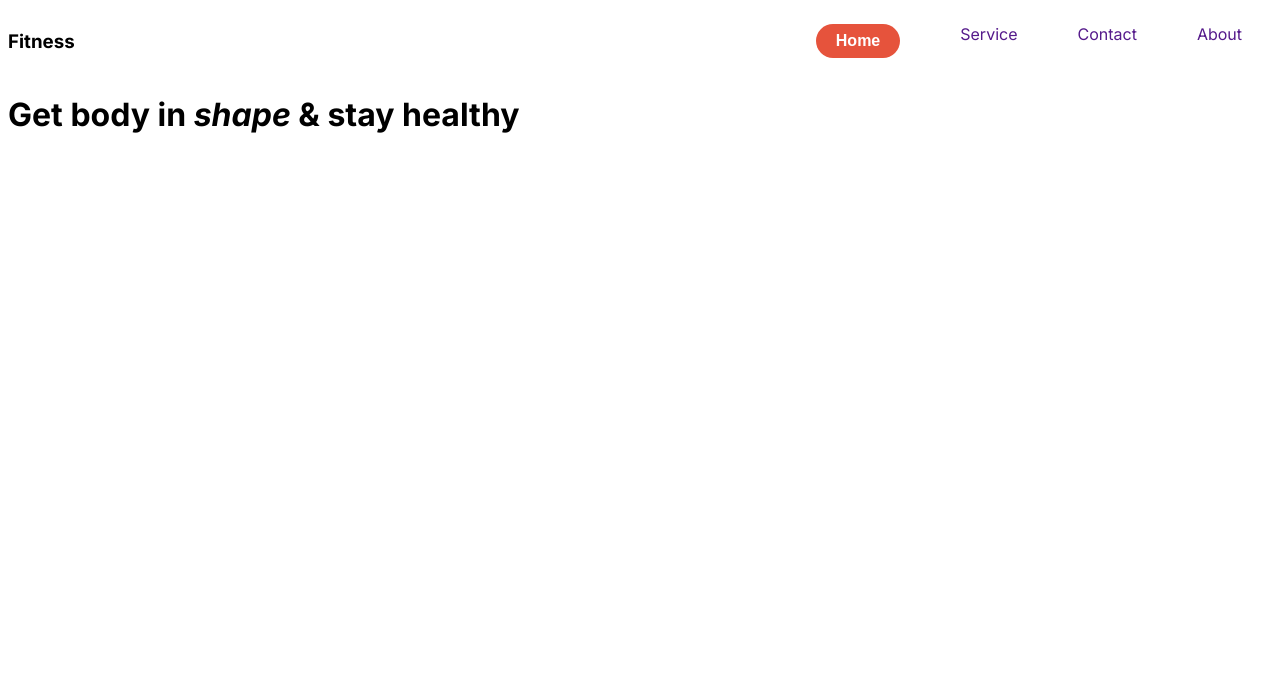
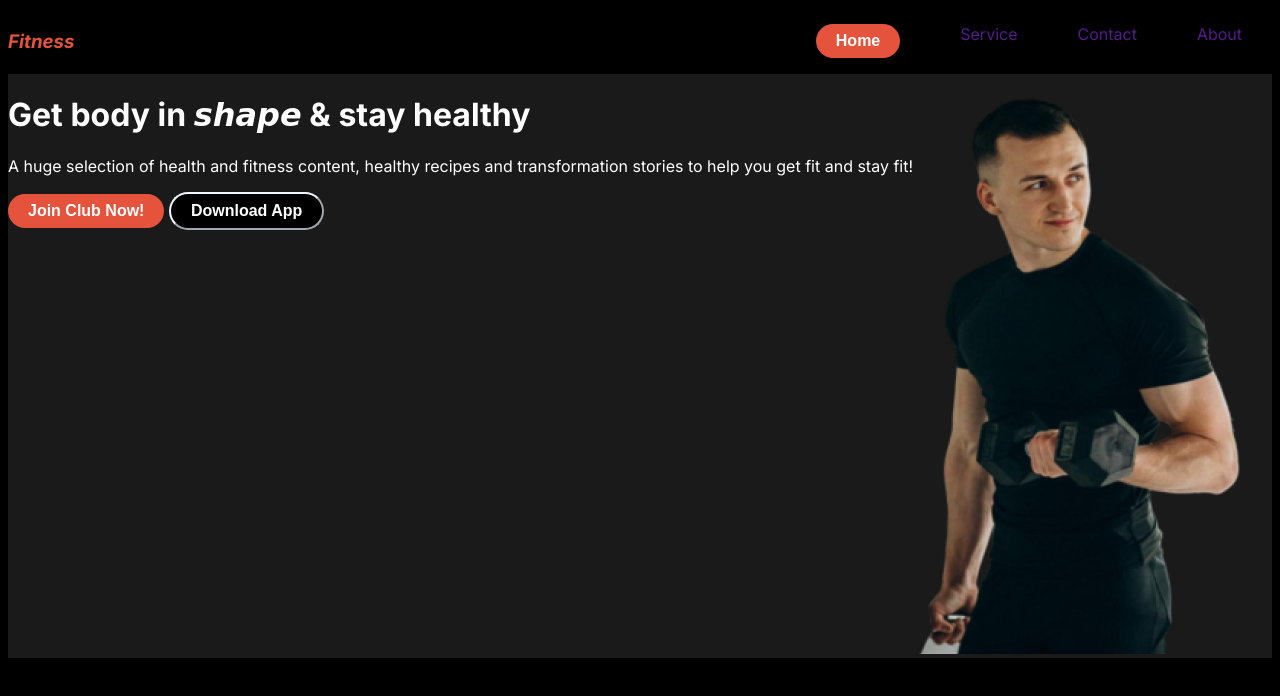
Before and after one commit to Abidazzle/Assignment2, a plain HTML site: page index.html in a window 1280 px wide. Drawn offline with Linux system fonts and the light colour scheme.

Commit message:
adjustment done

```diff
--- a/index.html
+++ b/index.html
@@ -6,10 +6,10 @@
     <title>Assignment02</title>
     <link rel="stylesheet" href="styles/styles.css">
 </head>
-<body class="inter-assignment">
+<body class="inter-assignment all-text bg">
     <header class="header">
         <nav class="navbar display-flex">
-            <h3 class="brand">Fitness</h3>
+            <h3 class="brand"><i>Fitness</i></h3>
             <ul class="nav-link-container display-flex">
                 <li class="nav-items"><a href="" class="nav-link"><button class="btn-primary">Home</button></a></li>
                 <li class="nav-items"><a href="" class="nav-link">Service</a></li>
@@ -17,9 +17,20 @@
                 <li class="nav-items"><a href="" class="nav-link">About</a></li>
             </ul>
         </nav>
-        <div class="cover">
-            <h1>Get body in <span><i>shape</i></span> & stay healthy</h1>
+        <div class="cover display-flex cover-back">
+           <div class="cover-content">
+            <h1>Get body in <span class="shape"><i>shape</i></span> & stay healthy</h1>
+            <p>A huge selection of health and fitness content, healthy recipes and transformation stories to help you get fit and stay fit!</p>
+            <div>
+                <button class="btn-primary">Join Club Now!</button>
+                <button class="btn2">Download App</button>
+               </div>
+           </div>
+           <div class="hero-image">
+            <img src="images/Images 2.png" alt="">
         </div>
+        </div>
+
     </header>
 </body>
 </html>
--- a/styles/styles.css
+++ b/styles/styles.css
@@ -29,11 +29,30 @@
     justify-content: center;
     padding: 8px 20px;
 }
+.btn2{
+    background-color: black;
+    border-radius: 4rem;
+    border-color: aliceblue;
+    color: white;
+    font-size: 1rem;
+    font-weight: 600;
+    justify-content: center;
+    padding: 8px 20px;
+}
 .display-flex{
     display: flex;
 }
+.shape{
+    font-family: 'sans-serif',cursive;
+}
+
 /* Header */
-
+.cover-back{
+    background-color: rgba(48, 48, 48, 0.54);
+}
+.brand{
+    color: rgba(230, 83, 60, 1);
+}
 /* navbar styles */
 .nav-link-container{
     justify-content: space-between;
```
